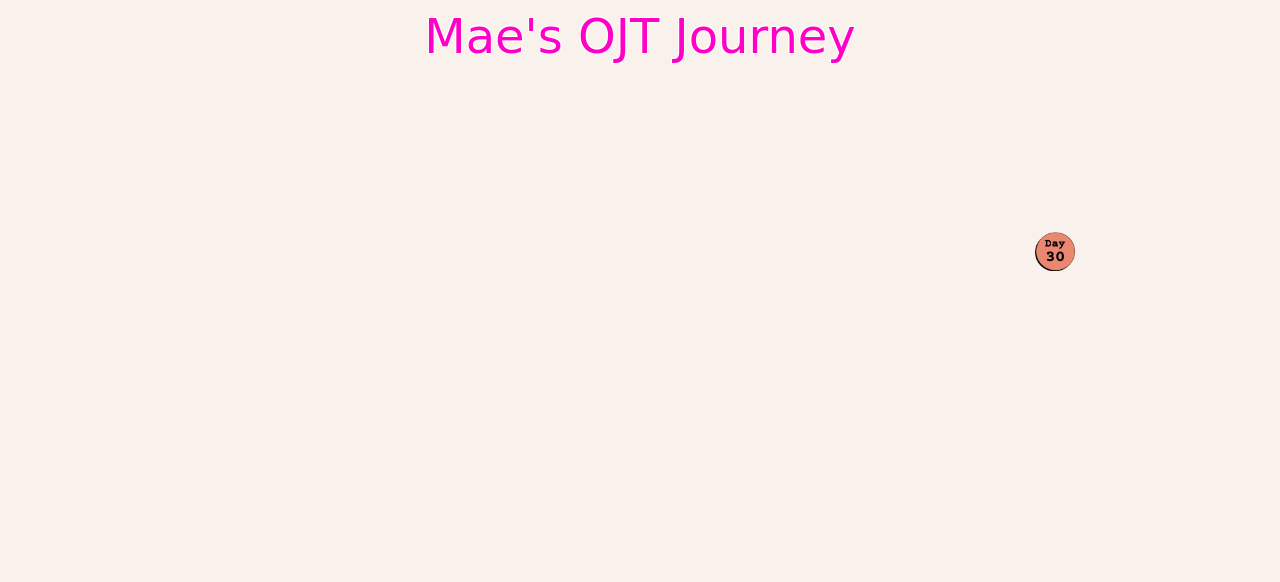
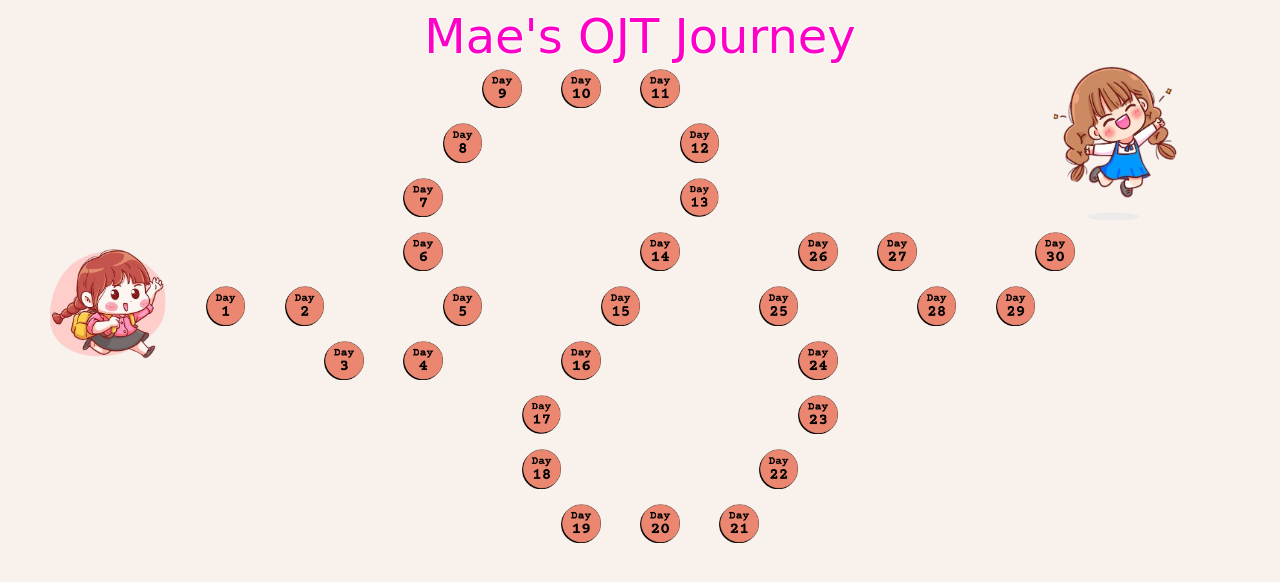
Before and after one commit to Naaash/OJT-Blog, a plain HTML site: page index.html in a window 1280 px wide. Drawn offline with Linux system fonts and the light colour scheme.

Commit message:
Update index.html

```diff
--- a/index.html
+++ b/index.html
@@ -63,18 +63,6 @@
 
         }
 
-        /* .item-1 {
-            grid-row-start:1 ;
-            grid-row-end: 2;
-            grid-column-start:1 ;
-            grid-column-end: 2;
-            background-color: bisque;
-        }
-
-        .item-3 {
-            grid-area: 3 / 1 / -1 / -1;
-            background-color: bisque;
-        } */
 
         .button {
         /* Style your button here */
@@ -90,15 +78,6 @@
         height: 45px;
         }
 
-        /* .tile {
-        width: 50px;
-        height: 50px;
-        background-size: cover;
-        display: flex;
-        justify-content: center;
-        align-items: center;
-        object-fit: cover;
-        } */
 
         .tile {
             width: 100%; /* Adjust the width to 100% to make it responsive */
@@ -114,12 +93,7 @@
 
         .tile:hover{ scale: 1.2; }
 
-        /* Add a media query for smaller screens */
-        /* @media (max-width: 768px) {
-            .tile {
-                width: 50%;
-            }
-        } */
+
         .popup-container {
         position: fixed;
         top: 50%;
@@ -186,26 +160,7 @@
     <script>
 
 
-        // const imageContainer = document.getElementById("end");
 
-        // const imgElement = document.createElement("img");
-        // imgElement.src = "end.png"; // Replace with the actual image path
-        // imgElement.alt = "Your Image Alt Text"; // Replace with appropriate alt text
-        // imageContainer.appendChild(imgElement);
-
-        // const imageContainer2 = document.getElementById("start");
-
-        // const imgElement2 = document.createElement("img");
-        // imgElement2.src = "start.png"; // Replace with the actual image path
-        // imgElement2.alt = "Your Image Alt Text"; // Replace with appropriate alt text
-        // imageContainer2.appendChild(imgElement2);
-
-
-        // const tile1 = document.createElement("div"); // Use <a> element for a clickable button
-        // tile1.classList.add("tile");
-        // tile1.style.backgroundImage = "url('01.png')" ;
-        // tile1.href = "https://www.canva.com/design/DAFoMlzT3J8/view";
-        // item1.appendChild(tile1);
 
         const end = document.getElementById("end");
         end.style.gridRowStart = "1";
@@ -214,7 +169,7 @@
         end.style.gridColumnEnd =   "31";
         const tileend = document.createElement("div"); // Use <a> element for a clickable button
         tileend.classList.add("tile");
-        tileend.style.backgroundImage = "url('end.png')" ;
+        tileend.style.backgroundImage = "url('/images/end.png')" ;
         tileend.href = "";
         end.appendChild(tileend);
 
@@ -225,7 +180,7 @@
         start.style.gridColumnEnd =   "5";
         const tiless = document.createElement("div"); // Use <a> element for a clickable button
         tiless.classList.add("tile");
-        tiless.style.backgroundImage = "url('start.png')" ;
+        tiless.style.backgroundImage = "url('/images/start.png')" ;
         tiless.href = "";
         start.appendChild(tiless);
 
@@ -237,8 +192,8 @@
         item1.style.gridColumnEnd =   "7";
         const tile1 = document.createElement("div"); // Use <a> element for a clickable button
         tile1.classList.add("tile");
-        tile1.style.backgroundImage = "url('01.png')" ;
-        const url1 = "https://www.canva.com/design/DAFoMlzT3J8/view";
+        tile1.style.backgroundImage = "url('/images/01.png')" ;
+        const url1 = "https://www.canva.com/design/DAFrCcZ_6C4/view?embed";
         item1.appendChild(tile1);
         tile1.addEventListener("click", (event) => {
             event.preventDefault(); // Prevent the default behavior of anchor tags
@@ -253,7 +208,7 @@
         item2.style.gridColumnEnd =   "9";
         const tile2 = document.createElement("div"); // Use <a> element for a clickable button
         tile2.classList.add("tile");
-        tile2.style.backgroundImage = "url('02.png')" ;
+        tile2.style.backgroundImage = "url('/images/02.png')" ;
         const url2 = "https://www.canva.com/design/DAFoMlzT3J8/view";
         item2.appendChild(tile2);
         tile2.addEventListener("click", (event) => {
@@ -269,7 +224,7 @@
         item3.style.gridColumnEnd =   "10";
         const tile3 = document.createElement("div"); // Use <a> element for a clickable button
         tile3.classList.add("tile");
-        tile3.style.backgroundImage = "url('03.png')" ;
+        tile3.style.backgroundImage = "url('/images/03.png')" ;
         const url3 = "https://www.canva.com/design/DAFoMlzT3J8/view";
         item3.appendChild(tile3);
         tile3.addEventListener("click", (event) => {
@@ -284,7 +239,7 @@
         item4.style.gridColumnEnd =   "12";
         const tile4 = document.createElement("div"); // Use <a> element for a clickable button
         tile4.classList.add("tile");
-        tile4.style.backgroundImage = "url('04.png')" ;
+        tile4.style.backgroundImage = "url('/images/04.png')" ;
         const url4 = "https://www.canva.com/design/DAFoMlzT3J8/view";
         item4.appendChild(tile4);
         tile4.addEventListener("click", (event) => {
@@ -299,7 +254,7 @@
         item5.style.gridColumnEnd =   "13";
         const tile5 = document.createElement("div"); // Use <a> element for a clickable button
         tile5.classList.add("tile");
-        tile5.style.backgroundImage = "url('05.png')" ;
+        tile5.style.backgroundImage = "url('/images/05.png')" ;
         const url5 = "https://www.canva.com/design/DAFoMlzT3J8/view";
         item5.appendChild(tile5);
         tile5.addEventListener("click", (event) => {
@@ -315,7 +270,7 @@
         item6.style.gridColumnEnd =   "12";
         const tile6 = document.createElement("div"); // Use <a> element for a clickable button
         tile6.classList.add("tile");
-        tile6.style.backgroundImage = "url('06.png')" ;
+        tile6.style.backgroundImage = "url('/images/06.png')" ;
         const url6 = "https://www.canva.com/design/DAFoMlzT3J8/view";
         item6.appendChild(tile6);
         tile6.addEventListener("click", (event) => {
@@ -331,7 +286,7 @@
         item7.style.gridColumnEnd =   "12";
         const tile7 = document.createElement("div"); // Use <a> element for a clickable button
         tile7.classList.add("tile");
-        tile7.style.backgroundImage = "url('07.png')" ;
+        tile7.style.backgroundImage = "url('/images/07.png')" ;
         const url7 = "https://www.canva.com/design/DAFoMlzT3J8/view";
         item7.appendChild(tile7);
         tile7.addEventListener("click", (event) => {
@@ -346,7 +301,7 @@
         item8.style.gridColumnEnd =   "13";
         const tile8 = document.createElement("div"); // Use <a> element for a clickable button
         tile8.classList.add("tile");
-        tile8.style.backgroundImage = "url('08.png')" ;
+        tile8.style.backgroundImage = "url('/images/08.png')" ;
         const url8 = "https://www.canva.com/design/DAFoMlzT3J8/view";
         item8.appendChild(tile8);
         tile8.addEventListener("click", (event) => {
@@ -361,7 +316,7 @@
         item9.style.gridColumnEnd =   "14";
         const tile9 = document.createElement("div"); // Use <a> element for a clickable button
         tile9.classList.add("tile");
-        tile9.style.backgroundImage = "url('09.png')" ;
+        tile9.style.backgroundImage = "url('/images/09.png')" ;
         const url9 = "https://www.canva.com/design/DAFoMlzT3J8/view";
         item9.appendChild(tile9);
         tile9.addEventListener("click", (event) => {
@@ -377,7 +332,7 @@
         item10.style.gridColumnEnd =   "16";
         const tile10 = document.createElement("div"); // Use <a> element for a clickable button
         tile10.classList.add("tile");
-        tile10.style.backgroundImage = "url('010.png')" ;
+        tile10.style.backgroundImage = "url('/images/010.png')" ;
         const url10 = "https://www.canva.com/design/DAFoMlzT3J8/view";
         item10.appendChild(tile10);
         tile10.addEventListener("click", (event) => {
@@ -393,7 +348,7 @@
         item11.style.gridColumnEnd =   "18";
         const tile11 = document.createElement("div"); // Use <a> element for a clickable button
         tile11.classList.add("tile");
-        tile11.style.backgroundImage = "url('011.png')" ;
+        tile11.style.backgroundImage = "url('/images/011.png')" ;
         const url11 = "https://www.canva.com/design/DAFoMlzT3J8/view";
         item11.appendChild(tile11);
         tile11.addEventListener("click", (event) => {
@@ -409,7 +364,7 @@
         item12.style.gridColumnEnd =   "19";
         const tile12 = document.createElement("div"); // Use <a> element for a clickable button
         tile12.classList.add("tile");
-        tile12.style.backgroundImage = "url('012.png')" ;
+        tile12.style.backgroundImage = "url('/images/012.png')" ;
         const url12 = "https://www.canva.com/design/DAFoMlzT3J8/view";
         item12.appendChild(tile12);
         tile12.addEventListener("click", (event) => {
@@ -425,7 +380,7 @@
         item13.style.gridColumnEnd =   "19";
         const tile13 = document.createElement("div"); // Use <a> element for a clickable button
         tile13.classList.add("tile");
-        tile13.style.backgroundImage = "url('013.png')" ;
+        tile13.style.backgroundImage = "url('/images/013.png')" ;
         const url13 = "https://www.canva.com/design/DAFoMlzT3J8/view";
         item13.appendChild(tile13);
         tile13.addEventListener("click", (event) => {
@@ -441,7 +396,7 @@
         item14.style.gridColumnEnd =   "18";
         const tile14 = document.createElement("div"); // Use <a> element for a clickable button
         tile14.classList.add("tile");
-        tile14.style.backgroundImage = "url('014.png')" ;
+        tile14.style.backgroundImage = "url('/images/014.png')" ;
         const url14 = "https://www.canva.com/design/DAFoMlzT3J8/view";
         item14.appendChild(tile14);
         tile14.addEventListener("click", (event) => {
@@ -457,7 +412,7 @@
         item15.style.gridColumnEnd =   "17";
         const tile15 = document.createElement("div"); // Use <a> element for a clickable button
         tile15.classList.add("tile");
-        tile15.style.backgroundImage = "url('015.png')" ;
+        tile15.style.backgroundImage = "url('/images/015.png')" ;
         const url15 = "https://www.canva.com/design/DAFoMlzT3J8/view";
         item15.appendChild(tile15);
         tile15.addEventListener("click", (event) => {
@@ -473,7 +428,7 @@
         item16.style.gridColumnEnd =   "16";
         const tile16 = document.createElement("div"); // Use <a> element for a clickable button
         tile16.classList.add("tile");
-        tile16.style.backgroundImage = "url('016.png')" ;
+        tile16.style.backgroundImage = "url('/images/016.png')" ;
         const url16 = "https://www.canva.com/design/DAFoMlzT3J8/view";
         item16.appendChild(tile16);
         tile16.addEventListener("click", (event) => {
@@ -489,7 +444,7 @@
         item17.style.gridColumnEnd =   "15";
         const tile17 = document.createElement("div"); // Use <a> element for a clickable button
         tile17.classList.add("tile");
-        tile17.style.backgroundImage = "url('017.png')" ;
+        tile17.style.backgroundImage = "url('/images/017.png')" ;
         const url17 = "https://www.canva.com/design/DAFoMlzT3J8/view";
         item17.appendChild(tile17);
         tile17.addEventListener("click", (event) => {
@@ -505,7 +460,7 @@
         item18.style.gridColumnEnd =   "15";
         const tile18 = document.createElement("div"); // Use <a> element for a clickable button
         tile18.classList.add("tile");
-        tile18.style.backgroundImage = "url('018.png')" ;
+        tile18.style.backgroundImage = "url('/images/018.png')" ;
         const url18 = "https://www.canva.com/design/DAFoMlzT3J8/view";
         item18.appendChild(tile18);
         tile18.addEventListener("click", (event) => {
@@ -521,7 +476,7 @@
         item19.style.gridColumnEnd =   "16";
         const tile19 = document.createElement("div"); // Use <a> element for a clickable button
         tile19.classList.add("tile");
-        tile19.style.backgroundImage = "url('019.png')" ;
+        tile19.style.backgroundImage = "url('/images/019.png')" ;
         const url19 = "https://www.canva.com/design/DAFoMlzT3J8/view";
         item19.appendChild(tile19);
         tile19.addEventListener("click", (event) => {
@@ -537,7 +492,7 @@
         item20.style.gridColumnEnd =   "18";
         const tile20 = document.createElement("div"); // Use <a> element for a clickable button
         tile20.classList.add("tile");
-        tile20.style.backgroundImage = "url('020.png')" ;
+        tile20.style.backgroundImage = "url('/images/020.png')" ;
         const url20 = "https://www.canva.com/design/DAFoMlzT3J8/view";
         item20.appendChild(tile20);
         tile20.addEventListener("click", (event) => {
@@ -553,7 +508,7 @@
         item21.style.gridColumnEnd =   "20";
         const tile21 = document.createElement("div"); // Use <a> element for a clickable button
         tile21.classList.add("tile");
-        tile21.style.backgroundImage = "url('021.png')" ;
+        tile21.style.backgroundImage = "url('/images/021.png')" ;
         const url21 = "https://www.canva.com/design/DAFoMlzT3J8/view";
         item21.appendChild(tile21);
         tile21.addEventListener("click", (event) => {
@@ -569,7 +524,7 @@
         item22.style.gridColumnEnd =   "21";
         const tile22 = document.createElement("div"); // Use <a> element for a clickable button
         tile22.classList.add("tile");
-        tile22.style.backgroundImage = "url('022.png')" ;
+        tile22.style.backgroundImage = "url('/images/022.png')" ;
         const url22 = "https://www.canva.com/design/DAFoMlzT3J8/view";
         item22.appendChild(tile22);
         tile22.addEventListener("click", (event) => {
@@ -585,7 +540,7 @@
         item23.style.gridColumnEnd =   "22";
         const tile23 = document.createElement("div"); // Use <a> element for a clickable button
         tile23.classList.add("tile");
-        tile23.style.backgroundImage = "url('023.png')" ;
+        tile23.style.backgroundImage = "url('/images/023.png')" ;
         const url23 = "https://www.canva.com/design/DAFoMlzT3J8/view";
         item23.appendChild(tile23);
         tile23.addEventListener("click", (event) => {
@@ -601,7 +556,7 @@
         item24.style.gridColumnEnd =   "22";
         const tile24 = document.createElement("div"); // Use <a> element for a clickable button
         tile24.classList.add("tile");
-        tile24.style.backgroundImage = "url('024.png')" ;
+        tile24.style.backgroundImage = "url('/images/024.png')" ;
         const url24 = "https://www.canva.com/design/DAFoMlzT3J8/view";
         item24.appendChild(tile24);
         tile24.addEventListener("click", (event) => {
@@ -617,7 +572,7 @@
         item25.style.gridColumnEnd =   "21";
         const tile25 = document.createElement("div"); // Use <a> element for a clickable button
         tile25.classList.add("tile");
-        tile25.style.backgroundImage = "url('025.png')" ;
+        tile25.style.backgroundImage = "url('/images/025.png')" ;
         const url25 = "https://www.canva.com/design/DAFoMlzT3J8/view";
         item25.appendChild(tile25);
         tile25.addEventListener("click", (event) => {
@@ -633,7 +588,7 @@
         item26.style.gridColumnEnd =   "22";
         const tile26 = document.createElement("div"); // Use <a> element for a clickable button
         tile26.classList.add("tile");
-        tile26.style.backgroundImage = "url('026.png')" ;
+        tile26.style.backgroundImage = "url('/images/026.png')" ;
         const url26 = "https://www.canva.com/design/DAFoMlzT3J8/view";
         item26.appendChild(tile26);
         tile26.addEventListener("click", (event) => {
@@ -649,7 +604,7 @@
         item27.style.gridColumnEnd =   "24";
         const tile27 = document.createElement("div"); // Use <a> element for a clickable button
         tile27.classList.add("tile");
-        tile27.style.backgroundImage = "url('027.png')" ;
+        tile27.style.backgroundImage = "url('/images/027.png')" ;
         const url27 = "https://www.canva.com/design/DAFoMlzT3J8/view";
         item27.appendChild(tile27);
         tile27.addEventListener("click", (event) => {
@@ -665,7 +620,7 @@
         item28.style.gridColumnEnd =   "25";
         const tile28 = document.createElement("div"); // Use <a> element for a clickable button
         tile28.classList.add("tile");
-        tile28.style.backgroundImage = "url('028.png')" ;
+        tile28.style.backgroundImage = "url('/images/028.png')" ;
         const url28 = "https://www.canva.com/design/DAFoMlzT3J8/view";
         item28.appendChild(tile28);
         tile28.addEventListener("click", (event) => {
@@ -681,8 +636,8 @@
         item29.style.gridColumnEnd =   "27";
         const tile29 = document.createElement("div"); // Use <a> element for a clickable button
         tile29.classList.add("tile");
-        tile29.style.backgroundImage = "url('029.png')" ;
-        const url29 = "https://www.canva.com/design/DAFoMlzT3J8/view";
+        tile29.style.backgroundImage = "url('/images/029.png')" ;
+        const url29 = "https://www.canva.com/design/DAFoMlzT3J8/view?embed";
         item29.appendChild(tile29);
         tile29.addEventListener("click", (event) => {
             event.preventDefault(); // Prevent the default behavior of anchor tags
@@ -730,11 +685,6 @@
 
         popupContainer.style.display = "none";
         }
-
-
-
-
-
     </script>
 </body>
 </html>
```
